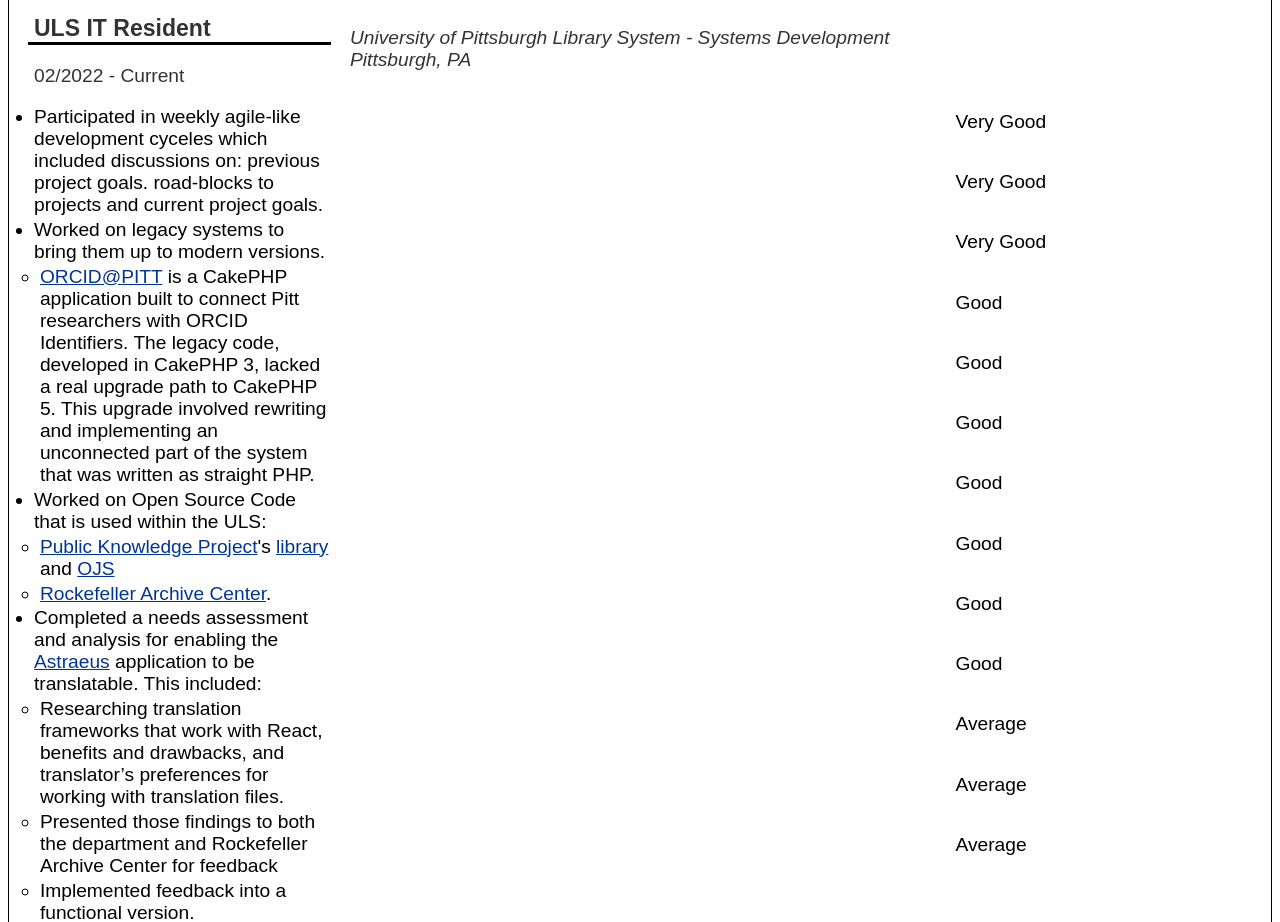
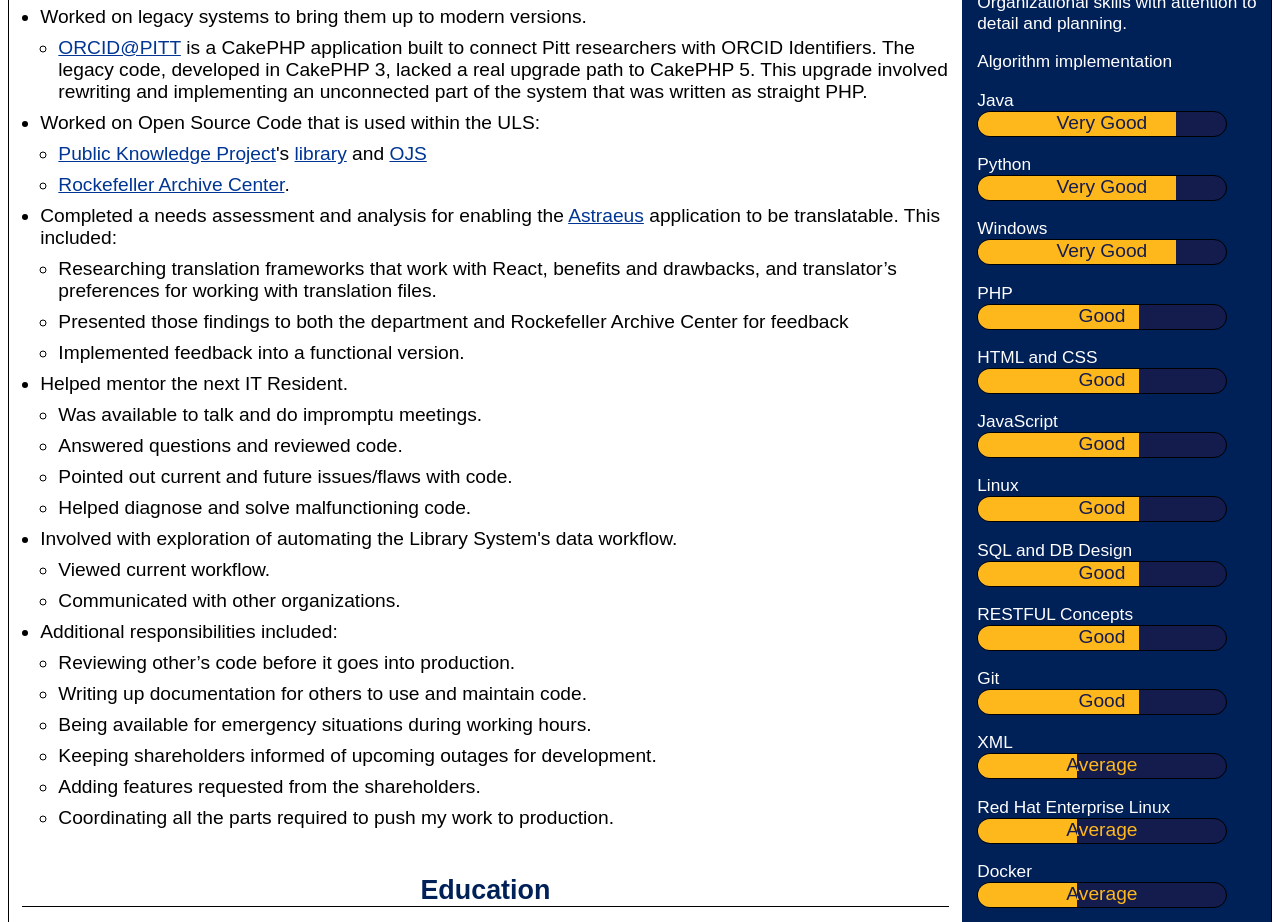
Before and after one commit to Tyl13/Tyl13.github.io, a plain HTML site: page index.html in a window 1280 px wide. Shown: the part 684-1606 px from the top of the page. Drawn offline with Linux system fonts and the light colour scheme.

Commit message:
Changed to grids and fixed formatting

```diff
--- a/index.html
+++ b/index.html
@@ -11,15 +11,15 @@
 </head>
 <body>
 	<div class="page">
-		<div class="Left">
-			<div class="Blurb">
+		<div class="left">
+			<div class="blurb">
 				<div>
 					<p class="cs1">Software Developer looking to apply their knowledge of web and database programming to the role of Software Engineer. A driven worker skilled with project management, meeting and/or beating deadlines, and working either independently or as a driving influence within a team. Has a strong inclination to grow, learn new skills, and relate acquired knowledge to any role assigned.</p>
 				</div>
 			</div>
-			<div class="History">
+			<div class="history">
 				<div><p class="cs2">Work History</p></div>
-				<div class="Job">
+				<div class="job">
 					<div>
 						<p class="cs3 title">Rink Crew</p>
 						<p class="cs1 dates">01/2014 - 02/2022</p>
@@ -28,7 +28,7 @@
 						<p class="cs4">Wheeling Park Commission <br> Wheeling, WV</p>
 					</div>
 				</div>
-				<div class="Job">
+				<div class="job">
 					<div>
 						<p class="cs3 title">RAWRS</p>
 						<p class="cs1 dates">01/2021 - 04/2021</p>
@@ -42,7 +42,7 @@
 						</ul>
 					</div>
 				</div>
-				<div class="Job">
+				<div class="job">
 					<div>
 						<p class="cs3 title">ULS IT Resident</p>
 						<p class="cs1 dates">02/2022 - Current</p>
@@ -94,7 +94,7 @@
 					</div>
 				</div>
 				<div><p class="cs2">Education</p></div>
-				<div class="Job">
+				<div class="job">
 					<div>
 						<p class="cs3 title">Bachelor of Science: Computer Science</p>
 						<p class="cs1 dates">08/2017 - 08/2021</p>
@@ -111,7 +111,7 @@
 						<dd>RAWRS, Partnered with Danny Phan.</dd>
 					</dl>
 				</div>
-				<div class="Job">
+				<div class="job">
 					<div>
 						<p class="cs3 title">PyData NYC 2022</p>
 						<p class="cs1 dates">11/2022</p>
@@ -136,18 +136,18 @@
 					</dl>
 				</div>
 			</div>
-			<div class="Awards">
+			<div class="awards">
 				<div><p class="cs2">Awards</p></div>
 				<ul>
-					<li class="Row">
+					<li class="row">
 						<p>Graduated University of Pittsburgh School of Computing and Information Science Cum Laude</p>
 						<p class="dates">08/2021</p>
 					</li>
-					<li class="Row">
+					<li class="row">
 						<p>Dean&#8217;s List</p>
 						<p class="dates">Spring 2017</p>
 					</li>
-					<li class="Row">
+					<li class="row">
 						<p>Stifel and Adams Scholarship</p>
 						<p class="dates">Fall 2017</p>
 					</li>
@@ -156,82 +156,82 @@
 		</div>
 		<div class="right contact skills">
 			<div class="contact">
-				<div><p class="ssdspan cs8">Tyler R. Lendon</p></div>
-				<p class="ssdspan cs9">Contact</p>
-				<p class="ssdspan cs10">Address</p>
-				<p class="ssdspan cs11">Pittsburgh, PA, 15228</p>
-				<p class="ssdspan cs10">Phone</p>
-				<p class="ssdspan cs11"><a href="tel:304-559-1145">(304) 559-1145</a></p>
-				<p class="ssdspan cs10">E-mail</p>
-				<p class="ssdspan cs11"><a href="mailto:Tyl13@pitt.edu">Tyl13@pitt.edu</a></p>
-				<p class="ssdspan cs10">LinkedIn</p>
-				<p class="ssdspan cs11"><a href="www.linkedin.com/in/tyler-lendon-5ab173174">www.linkedin.com/in/tyler-lendon-5ab173174</a></p>
+				<div><p class="cs8">Tyler R. Lendon</p></div>
+				<p class="cs9">Contact</p>
+				<p class="cs10">Address</p>
+				<p class="cs11">Pittsburgh, PA, 15228</p>
+				<p class="cs10">Phone</p>
+				<p class="cs11"><a href="tel:304-559-1145">(304) 559-1145</a></p>
+				<p class="cs10">E-mail</p>
+				<p class="cs11"><a href="mailto:Tyl13@pitt.edu">Tyl13@pitt.edu</a></p>
+				<p class="cs10">LinkedIn</p>
+				<p class="cs11"><a href="www.linkedin.com/in/tyler-lendon-5ab173174">www.linkedin.com/in/tyler-lendon-5ab173174</a></p>
 			</div>
 			<div class="skills">
-				<p class="ssdspan cs9">Skills</p>
-				<p class="ssdspan cs11">Organizational skills with attention to detail and planning.</p>
-				<p class="ssdspan cs11">Algorithm implementation</p>
-				<p class="ssdspan cs11">Java</p>
+				<p class="cs9">Skills</p>
+				<p class="cs11">Organizational skills with attention to detail and planning.</p>
+				<p class="cs11">Algorithm implementation</p>
+				<p class="cs11">Java</p>
 				<div class="progress-bar" style="--percent: 80%">
 					<div class="progress-bar-amount" data-complete ></div>
 					<div class="progress-bar-text">Very Good</div>
 				</div>
-				<p class="ssdspan cs11">Python</p>
+				<p class="cs11">Python</p>
 				<div class="progress-bar" style="--percent: 80%">
 					<div class="progress-bar-amount" data-complete ></div>
 					<div class="progress-bar-text">Very Good</div>
 				</div>
-				<p class="ssdspan cs11">Windows</p>
+				<p class="cs11">Windows</p>
 				<div class="progress-bar" style="--percent: 80%">
 					<div class="progress-bar-amount" data-complete ></div>
 					<div class="progress-bar-text">Very Good</div>
 				</div>
-				<p class="ssdspan cs11">PHP</p>
+				<p class="cs11">PHP</p>
 				<div class="progress-bar" style="--percent: 65%">
 					<div class="progress-bar-amount" data-complete ></div>
 					<div class="progress-bar-text">Good</div>
 				</div>
-				<p class="ssdspan cs11">HTML and CSS</p>
+				<p class="cs11">HTML and CSS</p>
 				<div class="progress-bar" style="--percent: 65%">
 					<div class="progress-bar-amount" data-complete ></div>
 					<div class="progress-bar-text">Good</div>
 				</div>
-				<p class="ssdspan cs11">JavaScript</p>
+				<p class="cs11">JavaScript</p>
 				<div class="progress-bar" style="--percent: 65%">
 					<div class="progress-bar-amount" data-complete ></div>
 					<div class="progress-bar-text">Good</div>
 				</div>
-				<p class="ssdspan cs11">Linux</p>
+				<p class="cs11">Linux</p>
 				<div class="progress-bar" style="--percent: 65%">
 					<div class="progress-bar-amount" data-complete ></div>
 					<div class="progress-bar-text">Good</div>
 				</div>
-				<p class="ssdspan cs11">SQL and DB Design</p>
+				<p class="cs11">SQL and DB Design</p>
 				<div class="progress-bar" style="--percent: 65%">
 					<div class="progress-bar-amount" data-complete ></div>
 					<div class="progress-bar-text">Good</div>
 				</div>
-				<p class="ssdspan cs11">RESTFUL Concepts</p>
+				<p class="cs11">RESTFUL Concepts</p>
 				<div class="progress-bar" style="--percent: 65%">
 					<div class="progress-bar-amount" data-complete ></div>
 					<div class="progress-bar-text">Good</div>
 				</div>
-				<p class="ssdspan cs11">Git</p>
+				<p class="cs11">Git</p>
 				<div class="progress-bar" style="--percent: 65%">
 					<div class="progress-bar-amount" data-complete ></div>
 					<div class="progress-bar-text">Good</div>
 				</div>
-				<p class="ssdspan cs11">XML</p>
+				<p class="cs11">XML</p>
 				<div class="progress-bar" style="--percent: 40%">
 					<div class="progress-bar-amount" data-complete ></div>
 					<div class="progress-bar-text">Average</div>
 				</div>
-				<p class="ssdspan cs11">Red Hat Enterprise Linux</p>
+				<p class="cs11">Red Hat Enterprise Linux</p>
 				<div class="progress-bar" style="--percent: 40%">
 					<div class="progress-bar-amount" data-complete ></div>
 					<div class="progress-bar-text">Average</div>
 				</div>
-				<p class="ssdspan cs11">Docker</p>
+				<p class="cs11">Docker</p>
 				<div class="progress-bar" style="--percent: 40%">
 					<div class="progress-bar-amount" data-complete ></div>
 					<div class="progress-bar-text">Average</div>
--- a/style/homepage.css
+++ b/style/homepage.css
@@ -1,83 +1,88 @@
 :root {
 	--color-light-blue: #002058;
-	--color-dark-blue: #141B4D;
+	--color-dark-blue: #141b4d;
 	--color-bright-blue: #003594;
-	--color-gold: #FFB81C;
+	--color-gold: #ffb81c;
 }
 
-.Awards .Row .dates {
+li {
+    margin: 1% 0;
+}
+
+.dates,
+.date,
+.title {
+	margin-bottom: inherit;
+	text-align: left;
+}
+
+.row p,
+.row li,
+.row .dates {
+    margin: 0;
+}
+
+.awards .row .dates {
 	text-align: right;
 }
 
-.Row {
+.row {
 	grid-template-columns: max-content 1fr;
-	p, .dates {
-		margin: 0;
-	}
+	column-gap: 1%;
 }
 
 .page {
 	display: grid;
-	border: solid .1vi black;
+	border: solid 0.1vi black;
 	font-size: 1.5vi;
 	font-family: Arial, Helvetica, sans-serif;
-	grid-template-areas: "Main Sidebar";
-	grid-template-columns: 3fr 1fr;
+	grid-template-areas: ". main sidebar";
+	grid-template-columns: min-content 3fr 1fr;
+	column-gap: 1%;
 }
 
-.Job {
+.job {
 	margin-top: 2%;
-	grid-template-areas:
-		"Title Location"
-		"Duties Duties"
-	;
-	grid-template-columns: 1fr 2fr;
-	grid-template-rows: 1fr min-content;
-
+	grid-template:
+		"title location" 1fr "duties duties" min-content / 1fr 2fr;
 }
 
-.Job, .Row {
+.job,
+.row {
 	display: grid;
 }
 
-.Blurb {
-	margin-left: 1%;
+.blurb {
 	text-indent: 1.5vi;
-}
-
-.dates,
-.title {
-	margin-bottom: inherit;
-	text-align: left;
-	padding-left: 2%;
 }
 
 .title {
 	border-bottom: .25vi solid black;
 }
 
-a:link, a:visited {
+a:link,
+a:visited {
 	color: var(--color-bright-blue);
 }
 
-.cs11{
-	a:link, a:visited {
-		color: white;
-	}
+a:active,
+a:hover {
+	color: var(--color-gold);
 }
 
-a:active, a:hover {
-	color:var(--color-gold);
+.cs11 a:link,
+.cs11 a:visited {
+    color: white;
 }
 
 .location {
 	align-self: center;
 	padding-left: 1em;
-	grid-area: Location;
+	grid-area: location;
 }
 
-.Information, dl {
-	grid-area: Duties;
+.information, dl {
+	grid-area: duties;
 }
 
 .progress {
@@ -85,7 +90,7 @@
 	display: flex;
 	flex-direction: row;
 	background-color: var(--color-dark-blue);
-	border: .1vi solid rgba(0, 0, 0, 0.8);
+	border: .1vi solid rgba(0 0 0);
 	border-radius: 1em;
 	height: 1.25em;
 	margin-left: 5%;
@@ -94,35 +99,24 @@
 
 .progress .step {
 	flex-grow: 1;
-	color: var(--color-gold);;
-	-webkit-text-fill-color: var(--color-gold);;
+	color: var(--color-gold);
+	-webkit-text-fill-color: var(--color-gold);
 }
 
-.progress .step:not(:last-child) {
-	border-right: 1px rgba(0, 0, 0, 0.8);
-}
-
-.progress .step.complete {
-	background: var(--color-gold);;
-	color: var(--color-dark-blue);
-	-webkit-text-fill-color: var(--color-dark-blue);
-}
-
-.Contact.Skills {
+.contact.skills {
 	background-color: var(--color-light-blue);
 }
 
-.Left {
-	grid-area: Main;
-	margin: 0 2%;
+.left {
+	grid-area: main;
 }
 
-.Right {
-	grid-area: Sidebar;
+.right {
+	grid-area: sidebar;
 }
 
 .cs1 {
-	color: #333333;
+	color: #333;
 }
 
 .cs2 {
@@ -131,37 +125,40 @@
 	font-size: 1.4em;
 	color: var(--color-light-blue);
 	font-weight: bold;
-	border-bottom: .05em black solid;
+	border-bottom: 0.05em black solid;
 }
 
 .cs3 {
 	margin-bottom: inherit;
 	font-size: 1.2em;
-	color: #333333;
+	color: #333;
 	font-weight: bold;
 }
 
 .cs4 {
 	margin-bottom: inherit;
-	color: #333333;
+    font-size: 1em;
+	color: #333;
 	font-style: italic;
 }
 
 .cs5 {
 	margin-bottom: inherit;
-	color: #333333;
+    font-size: 1em;
+	color: #333;
 	font-weight: bold;
 }
 
 .cs6 {
 	margin-bottom: inherit;
-	color: #333333;
+    font-size: 1em;
+	color: #333;
 }
 
 .cs8 {
 	margin-bottom: inherit;
 	font-size: 2.5em;
-	color: var(--color-gold);;
+	color: var(--color-gold);
 	font-weight: bold;
 	text-align: left;
 	padding-left: 5%;
@@ -170,7 +167,7 @@
 .cs9 {
 	margin-bottom: inherit;
 	font-size: 2em;
-	color: #ffffff;
+	color: #fff;
 	background-color: var(--color-dark-blue);
 	font-weight: bold;
 	text-align: left;
@@ -181,26 +178,57 @@
 	margin-bottom: inherit;
 	margin-left: 2%;
 	font-size: 0.9em;
-	color: #ffffff;
+	color: #fff;
 	font-weight: bold;
 }
 
 .cs11 {
 	margin-bottom: inherit;
 	font-size: 0.9em;
-	color: #ffffff;
+	color: #fff;
 	padding-left: 5%;
 }
 
 ul {
-	padding-left: 2%;
 	text-align: left;
-}
-
-li {
-	margin: 1% 0;
+	padding-inline-start: 2%;
 }
 
 dd {
 	margin-inline-start: 1vi;
 }
+
+.progress-bar {
+    width: 80%;
+    background-color: var(--color-dark-blue);
+    border: 1px solid rgba(0 0 0);
+    border-radius: 1em;
+    height: 1.25em;
+    margin-left: 5%;
+    overflow: hidden;
+    text-align: center;
+    display: grid;
+    grid-template-rows: 1fr;
+    grid-template-columns: 1fr 1fr 1fr;
+}
+
+.progress-bar .progress-bar-amount {
+    height: 100%;
+    width: var(--percent);
+    background-color: var(--color-gold);
+    grid-column: 1 / 4;
+    grid-row: 1;
+}
+
+.progress-bar .progress-bar-text {
+    background: linear-gradient(
+        90deg,
+        var(--color-dark-blue) var(--percent),
+        var(--color-gold) var(--percent)
+    );
+    grid-row-start: 1;
+    grid-column: 1 / 4;
+    -webkit-background-clip: text;
+    background-clip: text;
+	color: transparent;
+}
```
